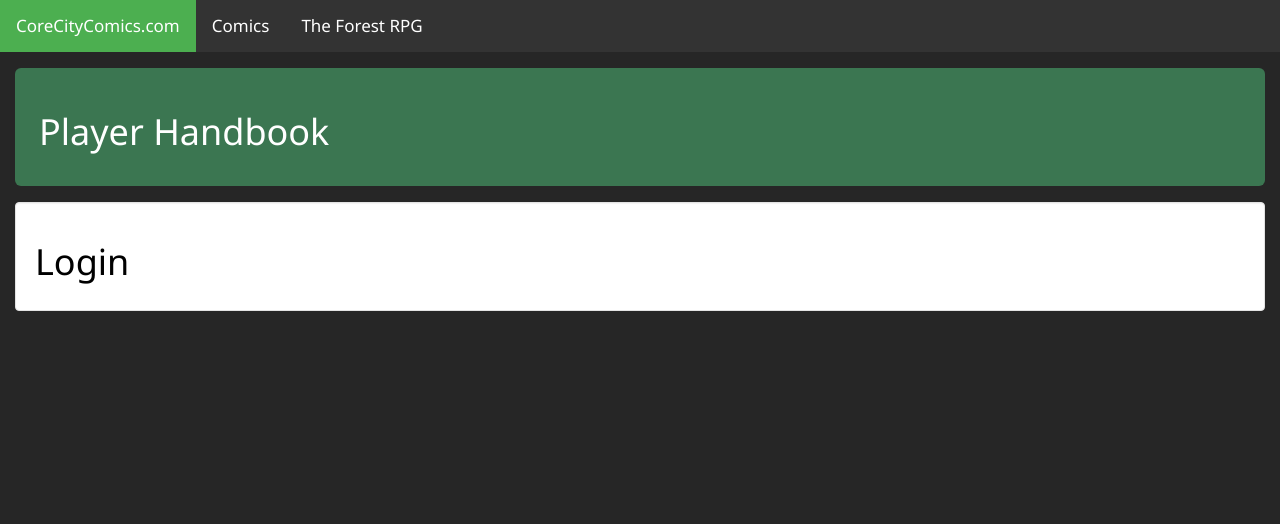
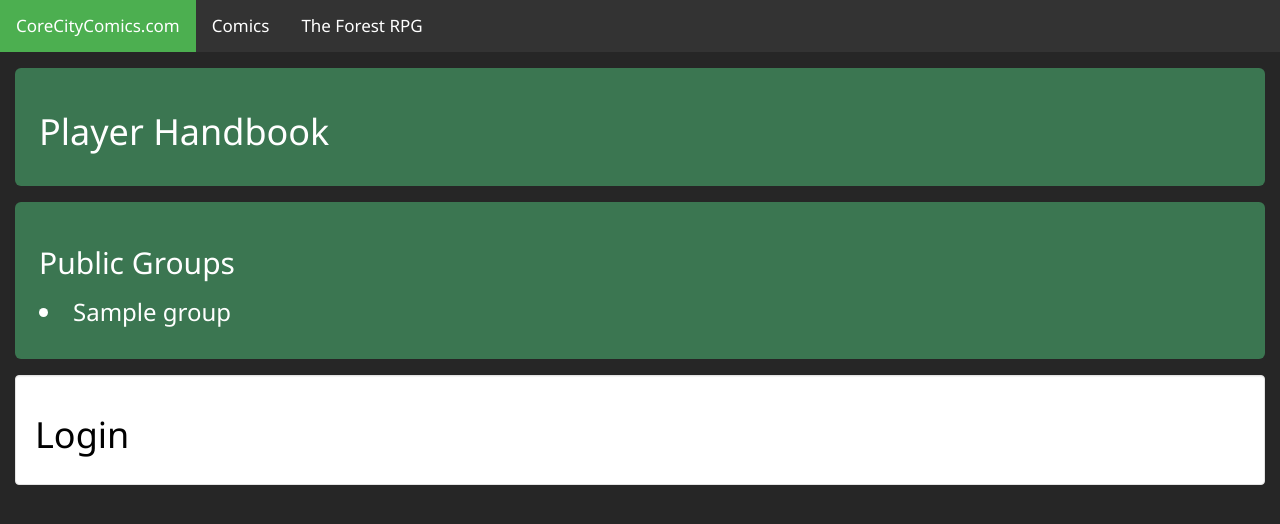
Before and after one commit to EndArixx/Projects, a Django app: page /RPG/ in a window 1280 px wide. Shown: the top 524 px of the page. Run offline with Django 3.2, Linux system fonts and the light colour scheme; tables that the repository leaves empty hold one stand-in row (values such as "Sample post"); some libraries are stand-ins or nearby versions.

Commit message:
added public groups
added the ability to make a group of characters public.

```diff
--- a/Table Top RPG Stat Website/Core/stats/admin.py
+++ b/Table Top RPG Stat Website/Core/stats/admin.py
@@ -62,8 +62,12 @@ class War_CrimeInline(admin.StackedInline):
 	model = War_Crime
 	extra = 0
 
+class public_GroupInline(admin.StackedInline):
+	model = public_Group
+	extra = 0
+
 class GroupAdmin(admin.ModelAdmin):
-	inlines = [Group_ItemInline,Group_VehicleInline,War_CrimeInline]
+	inlines = [Group_ItemInline,Group_VehicleInline,War_CrimeInline,public_GroupInline]
 admin.site.register(Group,GroupAdmin)
 
 #Character--------------------------------------------------------------------------------
--- a/Table Top RPG Stat Website/Core/stats/models.py
+++ b/Table Top RPG Stat Website/Core/stats/models.py
@@ -64,7 +64,6 @@ class Group(models.Model):
 	GC_notes = models.CharField(max_length=2000,blank=True, null=True)
 	def __str__(self):
 		return self.Name
-
 
 #------------------------------------------------------------------------------
 #---------------------------- Character ---------------------------------------
@@ -499,3 +498,10 @@ class Group_Access(models.Model):
 		unique_together = (('PID', 'GID'),)
 	def __str__(self):
 		return self.PID.Name +' - '+ self.GID.Name
+
+class public_Group(models.Model):
+	GID = models.OneToOneField(Group, on_delete=models.CASCADE, primary_key = True)
+	IsPublic = models.BooleanField(default = False)
+	GC_notes = models.CharField(max_length=2000,blank=True, null=True)
+	def __str__(self):
+		return self.GID.Name
--- a/Table Top RPG Stat Website/Core/stats/templates/stats/base.html
+++ b/Table Top RPG Stat Website/Core/stats/templates/stats/base.html
@@ -87,7 +87,9 @@
 		color: White !important;
 	}
 
-
+	input {
+		Color: black;
+	}
 
 	/* WELLS ------------------------------------------------*/
 	.well-lg {
@@ -108,6 +110,7 @@
     @media screen and (max-width: 767px) {
       .row.content {height: auto;}
     }
+
 
   </style>
 </head>
--- a/Table Top RPG Stat Website/Core/stats/templates/stats/group.html
+++ b/Table Top RPG Stat Website/Core/stats/templates/stats/group.html
@@ -5,9 +5,12 @@
 {% block content %}
 {% if chractersInGroup %}
     <div class="container-fluid">
+	<h1>{{ Group.Name }}</h1>
+	<div class = well>
     {% for Character in chractersInGroup %}
-        <h1><p><b><a href="../CharacterSheet/{{ Character.CID }}">{{ Character.Name }}</a></b></p></h1>
+        <h2><b><a href="../CharacterSheet/{{ Character.CID }}">{{ Character.Name }}</a></b></h2>
     {% endfor %}
+	</div>
     </div>
 {% else %}
     <p>No characters are available.</p>
--- a/Table Top RPG Stat Website/Core/stats/templates/stats/indexnolog.html
+++ b/Table Top RPG Stat Website/Core/stats/templates/stats/indexnolog.html
@@ -8,6 +8,14 @@
 	<div class="well-lg">
 		<h1 class="active"> <a href="{% url 'PlayerHandbook' %}">Player Handbook</a></h1>
 	</div>
+	{% if publicGroups %}
+	<div class="well-lg">
+	<h2>Public Groups</h2>
+    {% for Group in publicGroups %}
+        <h3><li><a href="group/{{ Group.GID.GID }}">{{ Group.GID.Name }}</a></li></h3>
+    {% endfor %}
+    </div>
+{% endif %}
 	<div class="well">
         <h1><p><a href="{% url 'login' %}">Login</a></p></h1>
     </div>
--- a/Table Top RPG Stat Website/Core/stats/views.py
+++ b/Table Top RPG Stat Website/Core/stats/views.py
@@ -16,7 +16,7 @@ def PlayerHandbook(request):
 
 #Show a list of all the groups
 def index(request):
-
+	publicGroups = public_Group.objects.filter(IsPublic = True)
 	if request.user.is_authenticated:
 		uname = request.user.get_username()
 		try:
@@ -25,20 +25,23 @@ def index(request):
 			PIDin = playA.PID
 			accessstats = Group_Access.objects.filter(PID = PIDin, IsPlayer = True)
 
-			context = {'groupAccess': accessstats}
+			context = {'groupAccess': accessstats, 'publicGroups' : publicGroups}
 			return render(request, 'stats/index.html', context)
 		except Exception as e:
 			raise Http404("Error - "+ str(e))
 	else:
-		return render(request, 'stats/indexnolog.html')
+		context = {'publicGroups' : publicGroups}
+		return render(request, 'stats/indexnolog.html',context)
 
 #groups
 def group(request, GIDin):
 	try:
 		chractersInGroup = Character.objects.filter(GID = GIDin)
+		#theGroup = Group.objects.filter(GID = GIDin)
+		theGroup = get_object_or_404(Group,GID = GIDin)
 	except Character.DoesNotExist:
 		raise Http404("group does not exist")
-	return render(request, 'stats/group.html', {'chractersInGroup': chractersInGroup})
+	return render(request, 'stats/group.html', {'chractersInGroup': chractersInGroup, 'Group':theGroup})
 
 
 #these are the players characters
```
Also changed, not shown: Table Top RPG Stat Website/Core/stats/templates/stats/index.html (+12 -2 lines).
